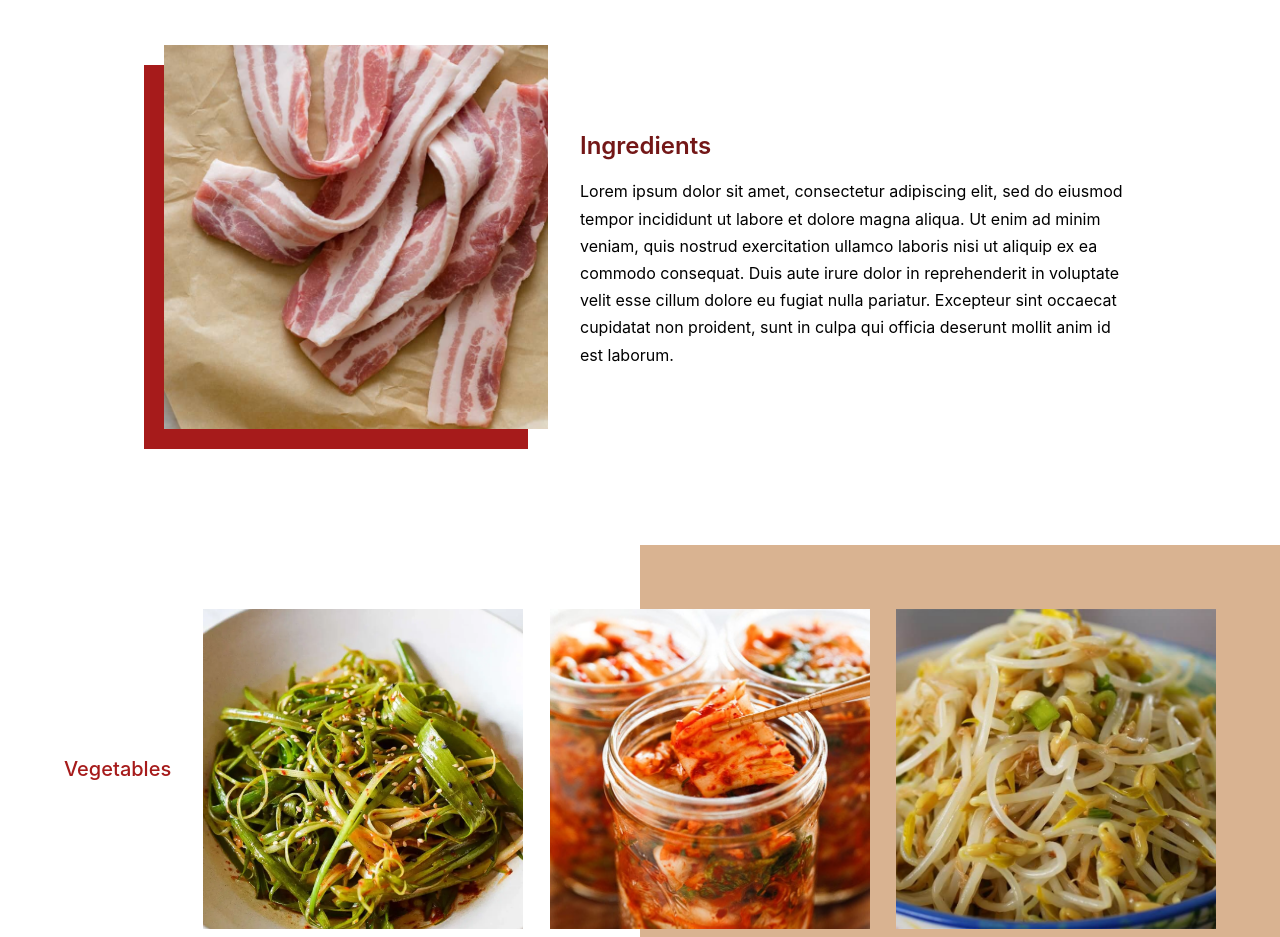
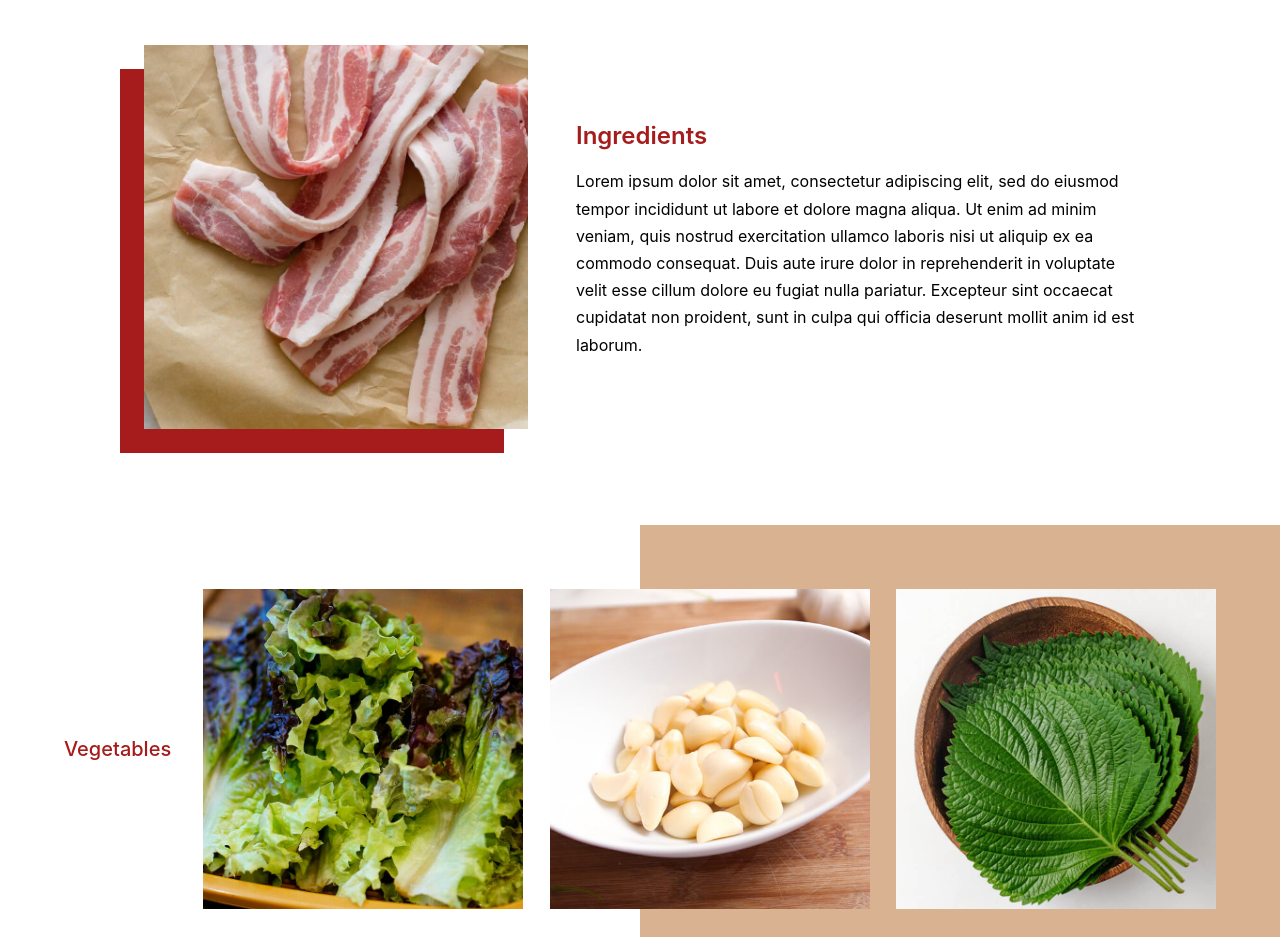
Before and after one commit to d-mini/mediendesign, a React (Create React App) app: page / in a window 1280 px wide. Shown: the part 1860-2797 px from the top of the page. Built offline with nearby package versions, Linux system fonts and the light colour scheme.

Commit message:
UPDATE shadow image section

```diff
--- a/src/App.js
+++ b/src/App.js
@@ -10,8 +10,8 @@ import samgyeopsal from './images/samgyeopsal_cut.jpg';
 
 function App() {
   const [start, startInView] = useInView({ threshold: 0.5 });
-  const [section1, section1InView] = useInView({ threshold: 0.15 });
-  const [section2, section2InView] = useInView({ threshold: 0.15 });
+  const [section1, section1InView] = useInView({ threshold: 0.1 });
+  const [section2, section2InView] = useInView({ threshold: 0.1 });
   const [section3, section3InView] = useInView();
 
   const activeSection = () => {
--- a/src/components/About.js
+++ b/src/components/About.js
@@ -23,7 +23,7 @@ function About() {
                             <span>sal - meat</span>
                         </div>
 
-                        <div className='mt-2 text-center lg:text-left'>- Lorem ipsum dolor sit amet, consectetur adipiscing elit</div>
+                        <div className='mt-4 text-center lg:text-left text-sm'>- Meaning of 삼겹살</div>
                     </div>
                 </div>
             </div>
--- a/src/components/Footer.js
+++ b/src/components/Footer.js
@@ -3,8 +3,8 @@ import React from 'react';
 function Footer() {
   return (
     <div className='bg-main h-16 flex items-center text-white p-4'>
-      <span className='h-full w-auto'>
-        <svg className='w-full h-full' viewBox="0 0 1024 512" xmlns="http://www.w3.org/2000/svg">
+      <span className='h-full'>
+        <svg className='h-full' viewBox="0 0 1024 512" xmlns="http://www.w3.org/2000/svg">
           <g fill='#fff'>
             <text x="83.533px" y="363.666px" style={{ fontFamily: 'NanumMyeongjo, Nanum Myeongjo, serif', fontSize: '300px' }}>삼겹살</text>
             <g fillOpacity={0}>
--- a/src/components/Gallery.css
+++ b/src/components/Gallery.css
@@ -15,16 +15,12 @@
 }
 
 .galleryImage img {
-    transition: filter 0.25s ease-in-out;
+    transition: all 0.25s cubic-bezier(0.4, 0, 0.2, 1);
 }
 
 .galleryImage figcaption {
-    width: 100%;
     display: none;
-    color: var(--white);
     text-shadow: 2px 2px 2px rgba(0,0,0,0.5);
-    font-weight: 500;
-    text-align: center;
     position: absolute;
     top: 50%;
     left: 50%;
@@ -37,6 +33,4 @@
 
 .galleryImage:hover img {
     filter: brightness(75%);
-    border-color: var(--secondary-light);
-    border-width: 2px;
 }
--- a/src/components/Gallery.js
+++ b/src/components/Gallery.js
@@ -1,23 +1,9 @@
 import React from 'react';
-import GalleryImage from './GalleryImage';
-import './Gallery.css';
-import sprouts from '../images/sprouts.jpg';
-import kimchi from '../images/kimchi.jpg';
-import scallions from '../images/scallions.webp';
 
-
-function Gallery() {
+function Gallery(props) {
   return (
     <div className='w-full flex justify-center sm:justify-between gap-8 sm:gap-0 flex-wrap'>
-      <GalleryImage label='Pa Muchim' description='Scallion Salad'>
-        <img src={scallions} alt='Scallions' />
-      </GalleryImage>
-      <GalleryImage label='Kimchi' description='Fermented Cabbage'>
-        <img src={kimchi} alt='Pork Belly'  />
-      </GalleryImage>
-      <GalleryImage label='Kongnamul Muchim' description='Soybean Sprouts'>
-        <img src={sprouts} alt='Sprouts' />
-      </GalleryImage>
+      {props.children}
     </div>
   );
 }
--- a/src/components/Ingredients.js
+++ b/src/components/Ingredients.js
@@ -1,34 +1,69 @@
 import React from 'react';
 import './Section.css';
 import Gallery from './Gallery';
+import GalleryImage from './GalleryImage';
+import './Gallery.css';
 
 import samgyeopsal from '../images/samgyeopsal.jpg';
 import porkBelly from '../images/porkBelly.jpg';
+
+import sprouts from '../images/sprouts.jpg';
+import kimchi from '../images/kimchi.jpg';
+import scallions from '../images/scallions.webp';
+
+import garlic from '../images/garlic.jpg';
+import lettuce from '../images/lettuce.jpg';
+import perilla from '../images/perilla.jpg';
+import ShadowImageSection from './ShadowImageSection';
 
 function Ingredients() {
     return (
         <div className='ingredients w-full'>
             <img className='section__image' src={samgyeopsal} alt='' />
 
-            <div className='py-20 px-12 sm:py-24 sm:px-36 flex flex-col gap-8 lg:flex-row'>
-                <img className='shadow-image shadow-image-red' src={porkBelly} alt='' />
-                <div className='flex flex-col text-center justify-center lg:text-left'>
-                    <h1 className='text-secondary mb-3'>Ingredients</h1>
+            <ShadowImageSection
+                color='secondary'
+                image={<img src={porkBelly} alt='' />}
+                title={<h1 className={`text-white lg:text-secondary-light mb-3`}>Ingredients</h1>}
+                content=
+                {
                     <p>Lorem ipsum dolor sit amet, consectetur adipiscing elit, sed do eiusmod tempor incididunt ut labore et dolore magna aliqua. Ut enim ad minim veniam, quis nostrud exercitation ullamco laboris nisi ut aliquip ex ea commodo consequat. Duis aute irure dolor in reprehenderit in voluptate velit esse cillum dolore eu fugiat nulla pariatur. Excepteur sint occaecat cupidatat non proident, sunt in culpa qui officia deserunt mollit anim id est laborum.</p>
-                </div>
-            </div>
+                }
+            >
+            </ShadowImageSection>
 
             <div className='w-full section-color-right'>
                 <div className='flex flex-col xl:flex-row items-center justify-center gap-4 xl:gap-8 py-12 px-12 sm:py-16 sm:px-16'>
                     <h2 className='text-secondary-light sm:self-start xl:self-auto'>Vegetables</h2>
-                    <Gallery></Gallery>
+                    <Gallery>
+                        <GalleryImage label='Lettuce' description=''>
+                            <img src={lettuce} alt='Lettuce' />
+                        </GalleryImage>
+                        <GalleryImage label='Garlic' description=''>
+                            <img src={garlic} alt='Garlic' />
+                        </GalleryImage>
+                        <GalleryImage label='Perilla Leaf' description=''>
+                            <img src={perilla} alt='Perilla Leafs' />
+                        </GalleryImage>
+
+                    </Gallery>
                 </div>
             </div>
 
             <div className='w-full section-color-left'>
                 <div className='flex flex-col xl:flex-row items-center justify-center gap-4 xl:gap-8 py-12 px-12 sm:py-16 sm:px-16'>
                     <h2 className='text-secondary-light order-first xl:order-last sm:self-end xl:self-auto shrink-0'>Side Dishes</h2>
-                    <Gallery></Gallery>
+                    <Gallery>
+                        <GalleryImage label='Pa Muchim' description='Scallion Salad'>
+                            <img src={scallions} alt='Scallions' />
+                        </GalleryImage>
+                        <GalleryImage label='Kimchi' description='Fermented Cabbage'>
+                            <img src={kimchi} alt='Pork Belly' />
+                        </GalleryImage>
+                        <GalleryImage label='Kongnamul Muchim' description='Soybean Sprouts'>
+                            <img src={sprouts} alt='Sprouts' />
+                        </GalleryImage>
+                    </Gallery>
                 </div>
             </div>
         </div>
--- a/src/components/Section.css
+++ b/src/components/Section.css
@@ -5,11 +5,11 @@
 }
 
 .section-color-left {
-    background: linear-gradient(to right, var(--main-light) 50%, var(--white) 0%);
+    background: var(--white);
 }
 
 .section-color-right {
-    background: linear-gradient(to left, var(--main-light) 50%, var(--white) 0%);
+    background: var(--main-light);
 }
 
 .section__image {
@@ -18,17 +18,19 @@
     width: 100%;
 }
 
-.section__shadow-image {
-    left: 0;
-    height: 50vh;
-    width: 100%;
-}
-
 .shadow-image {
     height: 50vw;
     min-width: 30vw;
-    margin-left: 20px;
-    margin-bottom: 20px;
+}
+
+@media (min-width: 640px) {
+    .section-color-left {
+        background: linear-gradient(to right, var(--main-light) 50%, var(--white) 0%);
+    }
+
+    .section-color-right {
+        background: linear-gradient(to left, var(--main-light) 50%, var(--white) 0%);
+    }
 }
 
 @media (min-width: 768px) {
@@ -43,10 +45,10 @@
     }
 }
 
-.shadow-image-green {
-    box-shadow: -20px 20px var(--primary-light);
+.bg-primary-light{
+    background-color: var(--primary-light);
 }
 
-.shadow-image-red {
-    box-shadow: -20px 20px var(--secondary-light);
+.bg-secondary-light{
+    background-color: var(--secondary-light);
 }
--- a/src/components/ShadowImageSection.js
+++ b/src/components/ShadowImageSection.js
@@ -3,14 +3,20 @@ import './Section.css';
 
 function ShadowImageSection(props) {
     return (
-        <div className='section__shadow-image'>
-            <div className={`shadow-image shadow-image-${props.color}`}>{props.children}</div>
-            <div>
-                <h1>{props.title}</h1>
-                <div className='content'>
-                    {props.content}
+        <div className='w-full py-20 px-12 sm:py-24 sm:px-36 '>
+            <div className='h-full w-full flex flex-col gap-8 lg:gap-12 lg:flex-row items-center relative z-0'>
+                <div className={`shadow-image lg:relative z-0 w-full h-full`}>
+                    <div className='w-full h-full'>{props.image}</div>
+                    <div className={`w-auto h-auto lg:w-full lg:h-full absolute bg-${props.color}-light -top-6 -right-8 -bottom-6 -left-8 lg:top-6 lg:right-6 lg:left-auto lg:bottom-auto -z-[1]`}></div>
+                </div>
+                <div className='relative z-0 flex flex-col text-center justify-center lg:text-left'>
+                    {props.title}
+                    <div className='text-white lg:text-black'>
+                        {props.content}
+                    </div>
                 </div>
             </div>
+
         </div>
     );
 }
--- a/src/main.css
+++ b/src/main.css
@@ -11,7 +11,7 @@
   box-sizing: border-box; /* 1 */
   border-width: 0; /* 2 */
   border-style: solid; /* 2 */
-  border-color: currentColor; /* 2 */
+  border-color: #e5e7eb; /* 2 */
 }
 
 ::before,
@@ -465,14 +465,35 @@ video {
 .bottom-0 {
   bottom: 0px;
 }
+.-top-4 {
+  top: -1rem;
+}
+.-right-4 {
+  right: -1rem;
+}
+.-bottom-4 {
+  bottom: -1rem;
+}
+.-left-4 {
+  left: -1rem;
+}
+.z-0 {
+  z-index: 0;
+}
+.-z-\[1\] {
+  z-index: -1;
+}
 .order-first {
   order: -9999;
 }
 .mb-3 {
   margin-bottom: 0.75rem;
 }
-.mt-2 {
-  margin-top: 0.5rem;
+.mt-4 {
+  margin-top: 1rem;
+}
+.mb-2 {
+  margin-bottom: 0.5rem;
 }
 .flex {
   display: flex;
@@ -485,6 +506,9 @@ video {
 }
 .h-16 {
   height: 4rem;
+}
+.h-auto {
+  height: auto;
 }
 .max-h-24 {
   max-height: 6rem;
@@ -532,11 +556,11 @@ video {
 .gap-8 {
   gap: 2rem;
 }
+.gap-4 {
+  gap: 1rem;
+}
 .gap-12 {
   gap: 3rem;
-}
-.gap-4 {
-  gap: 1rem;
 }
 .gap-x-4 {
   column-gap: 1rem;
@@ -585,12 +609,19 @@ video {
   font-size: 1.875rem;
   line-height: 2.25rem;
 }
+.text-sm {
+  font-size: 0.875rem;
+  line-height: 1.25rem;
+}
 .text-xs {
   font-size: 0.75rem;
   line-height: 1rem;
 }
 .font-semibold {
   font-weight: 600;
+}
+.font-medium {
+  font-weight: 500;
 }
 .text-primary {
   --tw-text-opacity: 1;
@@ -603,10 +634,6 @@ video {
 .text-white {
   --tw-text-opacity: 1;
   color: rgb(255 255 255 / var(--tw-text-opacity));
-}
-.text-secondary {
-  --tw-text-opacity: 1;
-  color: rgb(115 23 23 / var(--tw-text-opacity));
 }
 .text-secondary-light {
   --tw-text-opacity: 1;
@@ -673,8 +700,28 @@ video {
     position: absolute;
   }
 
+  .lg\:relative {
+    position: relative;
+  }
+
   .lg\:left-1\/2 {
     left: 50%;
+  }
+
+  .lg\:top-6 {
+    top: 1.5rem;
+  }
+
+  .lg\:right-6 {
+    right: 1.5rem;
+  }
+
+  .lg\:left-auto {
+    left: auto;
+  }
+
+  .lg\:bottom-auto {
+    bottom: auto;
   }
 
   .lg\:col-start-1 {
@@ -683,6 +730,14 @@ video {
 
   .lg\:col-end-3 {
     grid-column-end: 3;
+  }
+
+  .lg\:h-full {
+    height: 100%;
+  }
+
+  .lg\:w-full {
+    width: 100%;
   }
 
   .lg\:grid-cols-2 {
@@ -716,6 +771,11 @@ video {
   .lg\:text-right {
     text-align: right;
   }
+
+  .lg\:text-black {
+    --tw-text-opacity: 1;
+    color: rgb(0 0 0 / var(--tw-text-opacity));
+  }
 }
 @media (min-width: 1280px) {
 
--- a/tailwind.config.js
+++ b/tailwind.config.js
@@ -4,6 +4,7 @@ module.exports = {
     "./src/**/*.{js,jsx,ts,tsx}",
   ],
   theme: {
+    extend: {
       colors: {
         'main': '#181818',
         'main-light': '#D9B391',
@@ -11,10 +12,8 @@ module.exports = {
         'primary-light': '#055902',
         'secondary': '#731717',
         'secondary-light': '#A61B1B',
-      'text': '#222222',
-      'white': '#FFFFFF',
       },
-    extend: {},
+    },
   },
   plugins: [],
 }
```
Also changed, not shown: src/components/GalleryImage.js (+7 -3 lines), src/components/HowTo.js (+12 -5 lines). Lines whose indentation alone changed are shown as unchanged.
